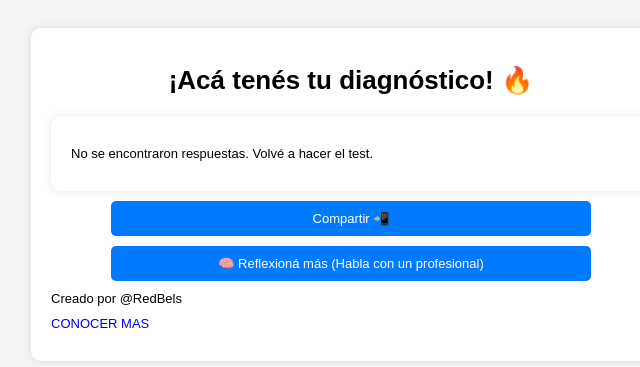
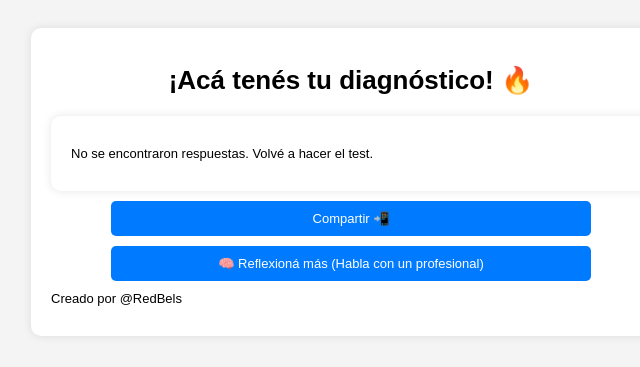
Before and after one commit to redbels/flask-testconexiones, a Flask app: page /resultados in a window 1280 px wide. Shown: the top 367 px of the page, without its empty margins (289-929 px from the left). Run offline with Flask 3, Linux system fonts and the light colour scheme.

Commit message:
resultados.html

```diff
--- a/templates/resultados.html
+++ b/templates/resultados.html
@@ -24,7 +24,6 @@
     </div>
 
     <p class="signature">Creado por @RedBels</p>
-    <p class="signature"><a href="conocer-mas.html">CONOCER MAS</a></p>
   </div>
 
   <script src="resultados.js"></script>
```
